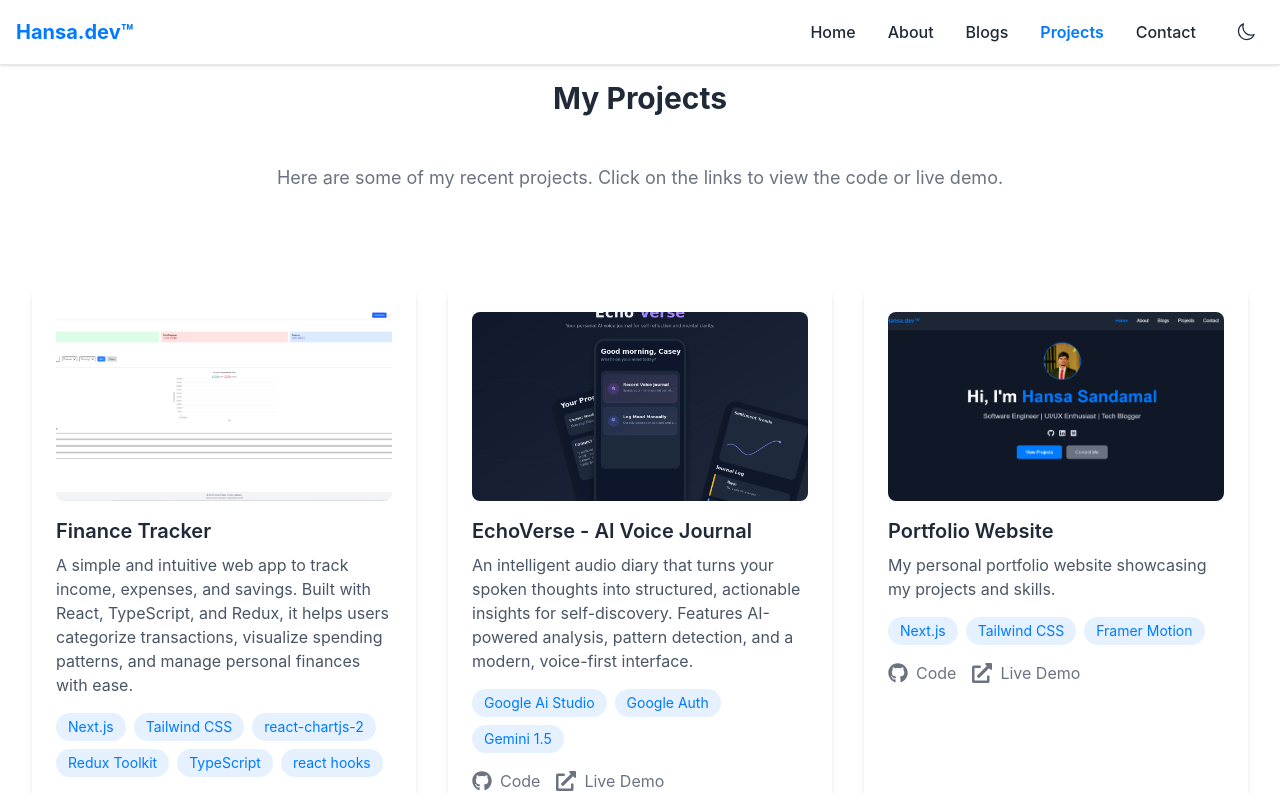
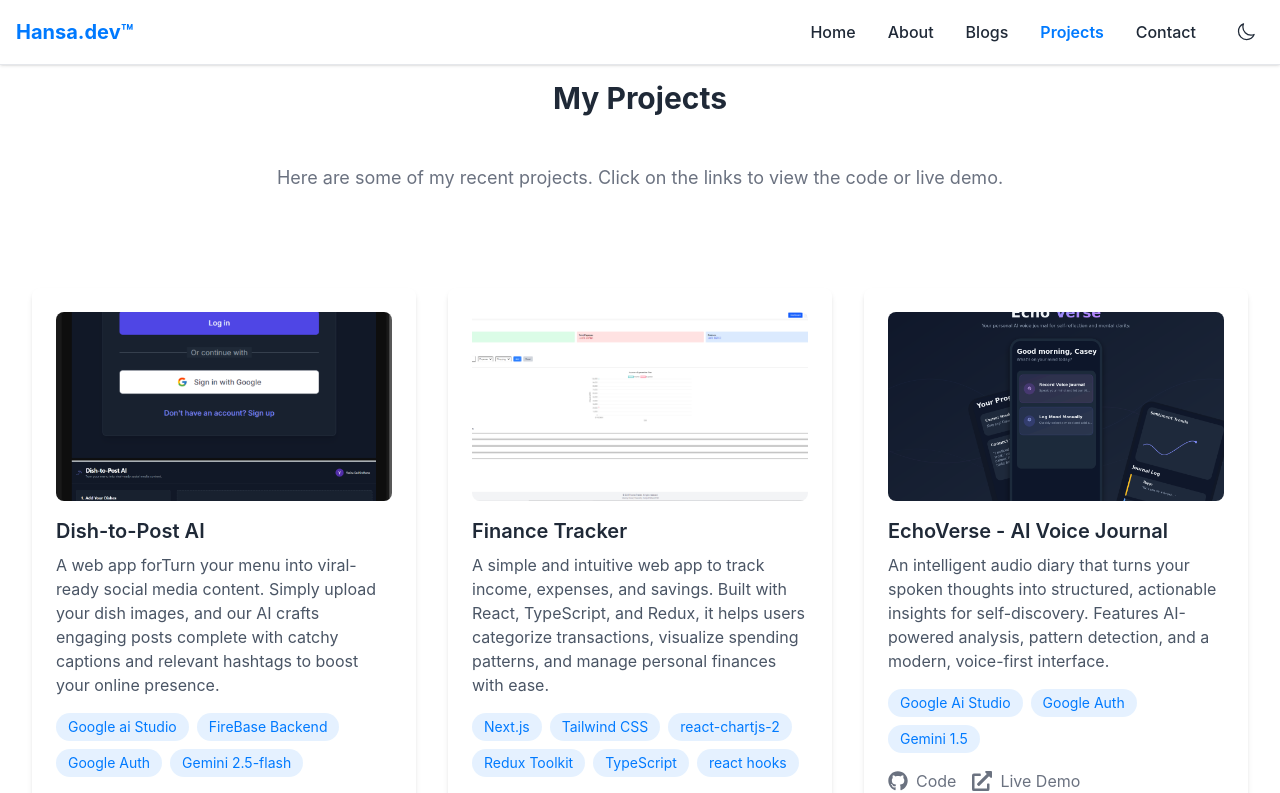
Before and after one commit to HansaSandamal/next-js-portfolio, a Next.js app: page /projects in a window 1280 px wide. Shown: the top 793 px of the page. Built offline with nearby package versions, Linux system fonts and the light colour scheme.

Commit message:
fix add new project

```diff
--- a/src/contents/projects.ts
+++ b/src/contents/projects.ts
@@ -2,6 +2,14 @@ import { Project } from "@/types";
 
 
 export const projects: Project[] = [
+  {
+    title: 'Dish-to-Post AI',
+    description: 'A web app forTurn your menu into viral-ready social media content. Simply upload your dish images, and our AI crafts engaging posts complete with catchy captions and relevant hashtags to boost your online presence.',
+    technologies: ['Google ai Studio', 'FireBase Backend', 'Google Auth', 'Gemini 2.5-flash'],
+    githubLink: 'https://github.com/HansaSandamal/Dish-to-Post-AI.git',
+    demoLink: 'https://dish-to-post-ai.vercel.app/',
+    image: '/projects/dish.png',
+  },
   {
     title: 'Finance Tracker',
     description: 'A simple and intuitive web app to track income, expenses, and savings. Built with React, TypeScript, and Redux, it helps users categorize transactions, visualize spending patterns, and manage personal finances with ease.',
```
Also changed, not shown: public/projects/dish.png (added).
